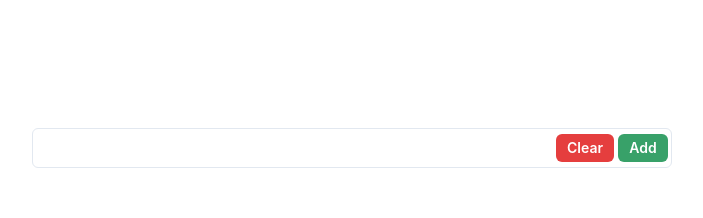
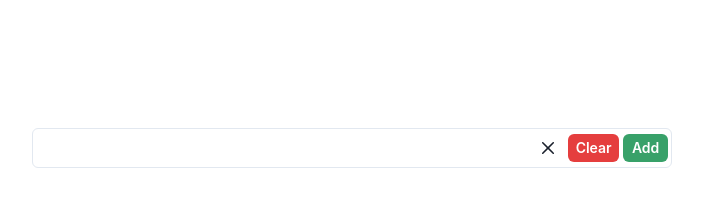
Before and after one commit to illionillion/usecontext-todo-app, a React (Vite) app: page / in a window 1280 px wide. Shown: the top 218 px of the page, without its empty margins (288-991 px from the left). Built offline with nearby package versions, Linux system fonts and the light colour scheme.

Commit message:
fix: 入力値リセット追加

```diff
--- a/src/components/TextAdd.tsx
+++ b/src/components/TextAdd.tsx
@@ -1,4 +1,4 @@
-import { AlertDialog, AlertDialogBody, AlertDialogContent, AlertDialogFooter, AlertDialogHeader, AlertDialogOverlay, Box, Button, Input, InputGroup, InputRightElement, useDisclosure } from "@chakra-ui/react";
+import { AlertDialog, AlertDialogBody, AlertDialogContent, AlertDialogFooter, AlertDialogHeader, AlertDialogOverlay, Box, Button, CloseButton, Input, InputGroup, InputRightElement, useDisclosure } from "@chakra-ui/react";
 import { FC, FormEvent, useContext, useRef, useState } from "react";
 import { todoContext } from "../context/theme";
 
@@ -8,6 +8,8 @@ export const TextAdd: FC = () => {
     const { currentIndex, todos, addTodo, clearTodo } = useContext(todoContext)
     const { isOpen, onOpen, onClose } = useDisclosure()
     const cancelRef = useRef<HTMLButtonElement>(null)
+
+    const handleInputClear = () => setTodo("")
 
     const handleTodoChange = (e: FormEvent<HTMLInputElement>) => {
         setTodo(e.currentTarget.value)
@@ -67,7 +69,8 @@ export const TextAdd: FC = () => {
             <Box>
                 <InputGroup>
                     <Input value={todo} onInput={handleTodoChange} />
-                    <InputRightElement width='7.5rem' gap={1} paddingX={1}>
+                    <InputRightElement width='9.0rem' gap={1} paddingX={1}>
+                        <CloseButton onClick={handleInputClear} />
                         <Button h='1.75rem' size='sm' onClick={handleDialogOpen} colorScheme="red">
                             Clear
                         </Button>
```
